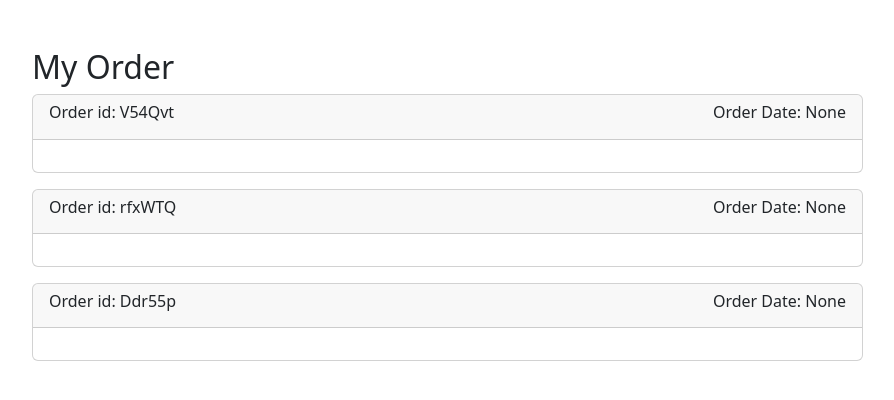
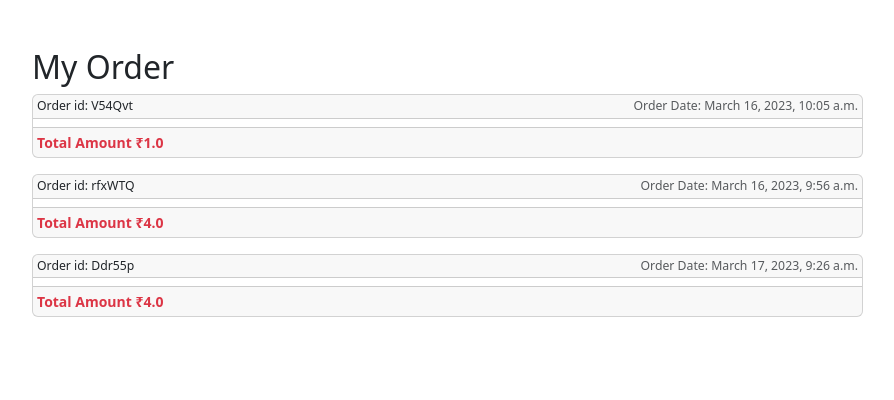
Before and after one commit to sadique-cws/ecomByDjango, a Django app: page /my-order/ in a window 1280 px wide. Shown: the part 56-456 px from the top of the page, without its empty margins (50-944 px from the left). Run offline with Django 4.2, Linux system fonts and the light colour scheme; a user stored in the database is signed in; data comes from the database, SQL or seed files in the repository; both versions use the stored data as it was after the commit.

Commit message:
alert coupon and cart bug fixed

```diff
--- a/ecom/urls.py
+++ b/ecom/urls.py
@@ -12,9 +12,9 @@
     path("category/<slug>/", filterProduct, name="filter"),
     path('search/', search, name="search"),
     path("product/<slug>/",viewProduct, name="viewProduct"),
-    path('login/',login,name="login"),
-    path('register/',register,name="register"),
-    path("signout/",signout,name="logout"),
+    path('accounts/login/',login,name="login"),
+    path('accounts/register/',register,name="register"),
+    path("accounts/logout/",signout,name="logout"),
     path("add-to-cart/<slug>/",addToCart, name="addCart"),
     path("remove-from-cart/<slug>/",removeFromCart, name="removeCart"),
     path("cart/",myCart,name="cart"),
@@ -23,7 +23,7 @@
     path("remove-coupon/",removeCoupon,name="removeCoupon"),
     path("checkout/",checkout,name="checkout"),
     path("checkout-with-save/",checkoutWithSaveAddress,name="checkoutWithSaveAddress"),
-    path('payment/', payment),
+    path('payment/', payment,name="paynow"),
     path('response/', response),
 ]
 
--- a/shop/models.py
+++ b/shop/models.py
@@ -56,6 +56,7 @@
     coupon = models.ForeignKey('Coupon',on_delete=models.CASCADE,null=True, blank=True)
     address = models.ForeignKey("Address",on_delete=models.CASCADE, null=True, blank=True)
     order_id = models.CharField(max_length=200,blank=True, null=True)
+    payment_id = models.OneToOneField("Payment",on_delete=models.CASCADE, blank=True, null=True)
     # address, payments details add further
 
     def __str__(self):
@@ -77,7 +78,7 @@
         return total
 
     def get_tax_amount(self):
-        return int(self.get_total_amount() * 0.18)
+        return (self.get_total_amount() * 0.18)
 
     def get_payable_amount(self):
         return self.get_total_amount() + self.get_tax_amount()
--- a/shop/views.py
+++ b/shop/views.py
@@ -5,7 +5,7 @@
 from shop.forms import RegisterForm
 from django.contrib.auth.decorators import login_required
 from .forms import AddressForm
-
+from django.contrib import messages
 # new imports
 from django.views.decorators.csrf import csrf_exempt
 from shop.utils import VerifyPaytmResponse
@@ -83,13 +83,14 @@
             order_item.save()
         else:
             order.items.add(order_item)
-
+        messages.success(r,"This product is added in a cart successfully")
         return redirect(myCart)
     else:
         #need to create new order record
         order = Order.objects.create(user=r.user)
         order.items.add(order_item)
         # msg: this item is added to your cart
+        messages.success(r,"This product is added in a cart successfully")
         return redirect(myCart)
 
 @login_required()
@@ -113,6 +114,8 @@
         if(order.items.filter(item__slug=slug).exists()):
             if order_item.qty <= 1:
                 order_item.delete()
+                messages.error(r,"This product is remove in a cart successfully")
+
             else:
                 order_item.qty -= 1
                 order_item.save()
@@ -139,8 +142,9 @@
     if checkCode(code):
         coupon = getCoupon(code)
         order = Order.objects.get(user=r.user, ordered=False)
-        order.coupon = coupon
-        order.save()
+        if order.get_payable_amount() > coupon.amount:
+            order.coupon = coupon
+            order.save()
         # successfully coupon applied
     return redirect(myCart)
 
@@ -162,8 +166,7 @@
             order = Order.objects.get(user=r.user, ordered=False)
             order.address = f
             order.save()
-
-            return HttpResponse("<html><a href='http://localhost:8000/payment'>PayNow</html>")
+            return redirect("paynow")
 
     return render(r, "checkout.html",{"form":form, "addresses":addresses})
 
@@ -175,7 +178,7 @@
         order = Order.objects.get(user=r.user, ordered=False)
         order.address = address
         order.save()
-        return HttpResponse("<html><a href='http://localhost:8000/payment'>PayNow</html>")
+        return redirect("paynow")
 
 
 def payment(request):
@@ -214,7 +217,6 @@
     resp = VerifyPaytmResponse(request)
     if resp['verified']:
         # save success details to db; details in resp['paytm']
-        print(resp['paytm'])
         pay = Payment()
         pay.TXNID = resp['paytm']['TXNID']
         pay.BANKTXNID = resp['paytm']['BANKTXNID']
@@ -228,6 +230,8 @@
         pay.save()
         order = Order.objects.get(order_id=resp['paytm']['ORDERID'],ordered=False)
         order.ordered = True
+        # this line assign payment record to order model
+        order.payment_id = pay
         order.save()
 
         return redirect(myCart)
--- a/templates/myorder.html
+++ b/templates/myorder.html
@@ -11,43 +11,54 @@
         <div class="col-9">
             {% for order in orders %}
             <div class="card mb-3">
-                <div class="card-header">
-                    <div class="d-flex justify-content-between">
+                <div class="card-header p-1" style="">
+                    <div class="d-flex justify-content-between align-items-center small">
                         <div class="float-start">
-                            <h2 class="h6">Order id: {{ order.order_id }}</h2>
+                            <h2 class="small m-0">Order id: {{ order.order_id }}</h2>
                         </div>
                         <div class="float-end">
-                            <h6>Order Date: {{ order.ordered_date }}</h6>
+                            <h6 class="small m-0 text-muted">Order Date: {{ order.payment_id.TXNDATE }}</h6>
                         </div>
                     </div>
                 </div>
-                <div class="card-body">
+                <div class="card-body p-1">
                     {% for order_item in order.items.all %}
                     <div class="card border-0 p-2">
                         <div class="row">
                             <div class="col-1">
-                        <img src="{{ order_item.item.image.url }}" class="w-100" style="height:70px;object-fit: contain;" alt="">
+                                <img src="{{ order_item.item.image.url }}" class="w-100"
+                                    style="height:70px;object-fit: contain;" alt="">
                             </div>
                             <div class="col-10">
-                        <h2 class="h6 mb-0">{{ order_item.item.name }}</h2>
+                                <h2 class="small mb-0">{{ order_item.item.name }}</h2>
                                 <div class="d-flex">
-                            <p class="text small mb-2 text-muted">Category: {{ order_item.item.category.title }}</p>
+                                    <p class="text small mb-0 text-muted">Category: {{ order_item.item.category.title }}
+                                    </p>
                                 </div>
-                        <div class="d-flex align-items-baseline gap-2">
+                                <div class="d-flex align-items-baseline gap-1">
                                     {% if order_item.item.discount_price %}
-                                <h4>₹{{ order_item.get_discount_price }}</h4>
-                                <span class="text-success fw-bold">Saving: {{ order_item.item.getSavingPercent }}%</span>
+                                    <h4 class="small m-0">₹{{ order_item.get_discount_price }}</h4>
+                                    <div class="d-flex gap-0 align-items-baseline">
+                                        <span class="small text-muted"><span class="fw-bold bg-light">qty:</span> {{ order_item.qty }}</span>
+                                    </div>
+                                    <span class="text-success fw-bold" style="font-size:12px">Saving: {{ order_item.item.getSavingPercent}}%</span>
                                     {% else %}
                                     <h4>₹{{ order_item.get_price }}</h4>
+                                    <div class="d-flex gap-0 align-items-baseline">
+                                        <span class="small text-muted"><span class="fw-bold bg-light">qty:</span> {{ order_item.qty }}</span>
+                                    </div>
                                     {% endif %}
                                    </div>
-                        <div class="d-flex gap-1 align-items-baseline">
-                            <span class="h6">Qty: {{ order_item.qty }}</span>
-                        </div>
+
                             </div>
                         </div>
                     </div>
                     {% endfor %}
+                </div>
+                <div class="card-footer p-1">
+                    <div class="d-flex">
+                        <span class="text-danger fw-bold small">Total Amount ₹{{ order.payment_id.TXNAMOUNT }}</span>
+                    </div>
                 </div>
             </div>
             {% endfor %}
```
Also changed, not shown: ecom/settings.py (+12 -10 lines), templates/cart.html (+6 -1 lines), templates/msg.html (added, +9 -0 lines), db.sqlite3, shop/migrations/0009_order_payment_id.py (added). Lines whose indentation alone changed are shown as unchanged.
